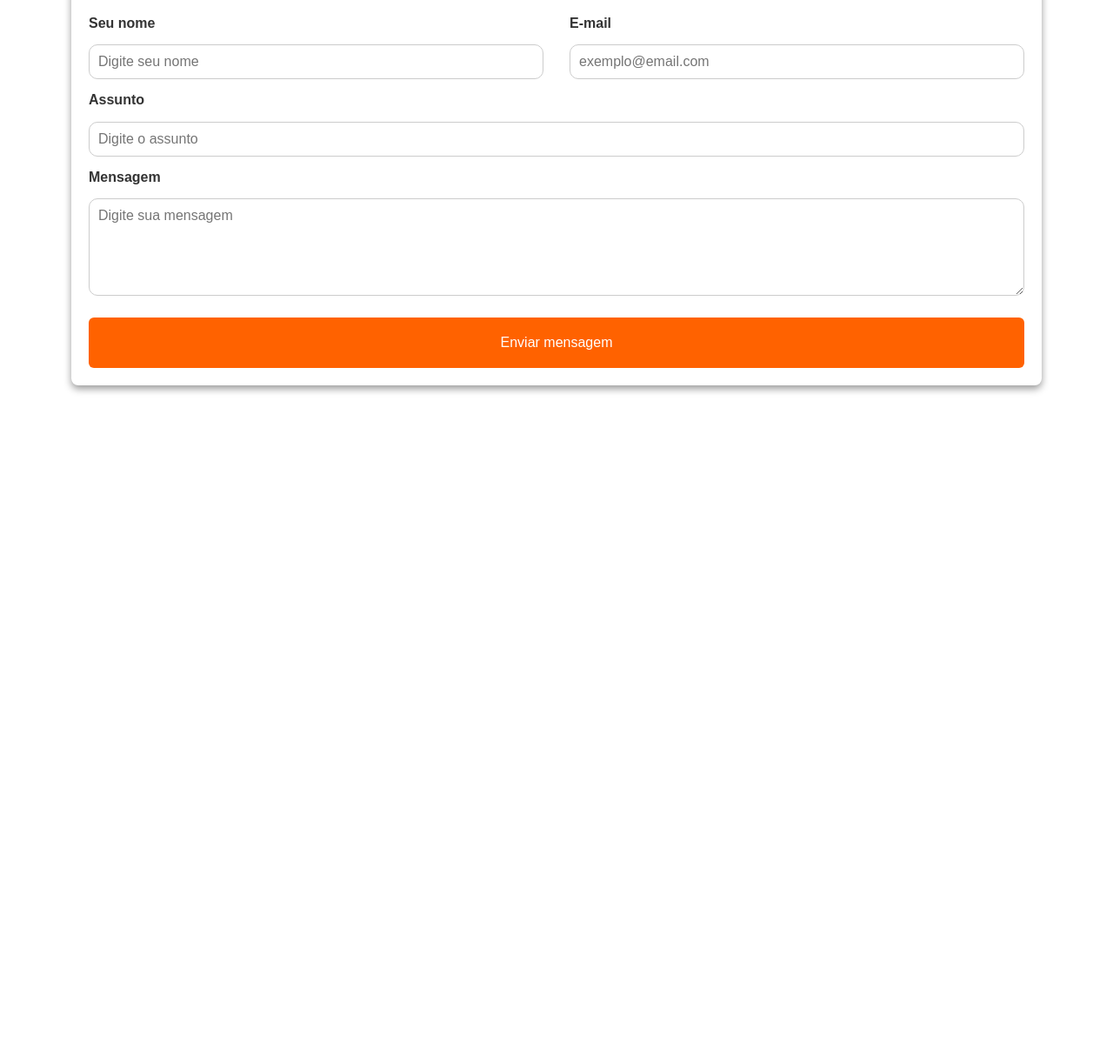
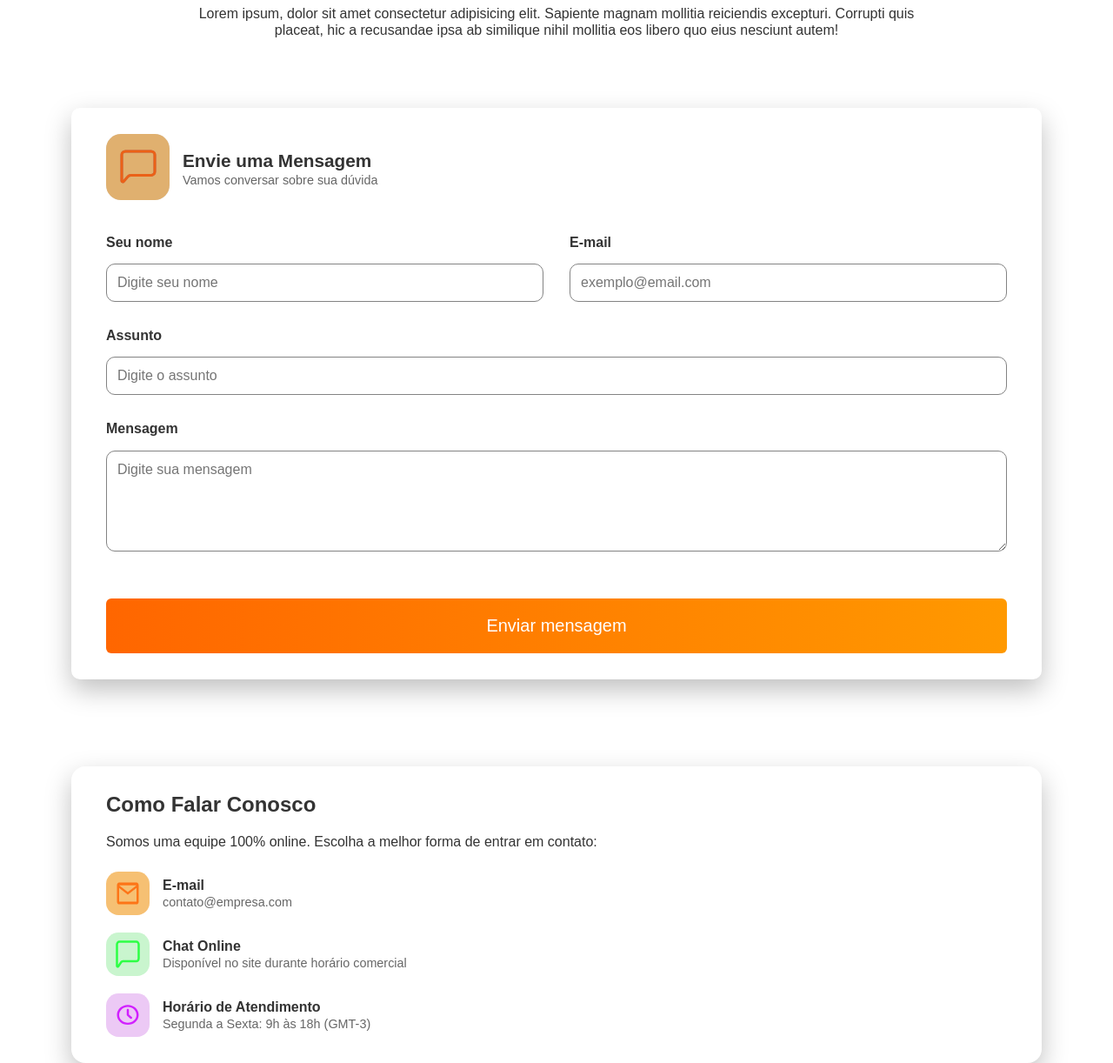
Before and after one commit to Profile-PROA/Profile, a plain HTML site: page pages/contact.html in a window 1280 px wide. Shown: the part 172-1394 px from the top of the page at 87% size. Before the commit the page ends 800 px from the top, so only its background shows below. Drawn offline with Linux system fonts and the light colour scheme; a script that the page names is missing.

Commit message:
Atualização da página contato
Página contato em andamento.

Próximos passos:
- Terminar a parte de perguntas frequentes.
- Aplicar o cabeçalho e footer.

```diff
--- a/css/contact.css
+++ b/css/contact.css
@@ -18,28 +18,68 @@ body{
 
 
 /* ---- PÁGINA ---- */
+
 #titulo {
    text-align: center;
    font-size: 2rem;
-   margin-bottom: 10px;
+   margin-bottom: 30px;
+}
+
+#texto_linear {
+  background: linear-gradient(to right, #ff6600, #ff9900);
+  -webkit-background-clip: text;   /* necessário no Chrome/Safari */
+  -webkit-text-fill-color: transparent;
+  background-clip: text;
+}
+
+
+#area_subtitulo{
+   width: 70%;
+   margin: 0 auto;
 }
 
 #subtitulo {
    text-align: center;
+   margin-bottom: 40px;
+}
+
+.header_formulario {
+   display: flex;
+   align-items: center;
+   gap: 15px;
+   margin-bottom: 20px;
+}
+
+.icon_box{
+   background: #ffebd6;
+   color: #FF6600;
+   font-size: 1.5rem;
+   padding: 15px;
+   border-radius: 12px;
+}
+
+.header_formulario h2 {
+   margin: 0;
+   font-size: 1.3rem;
+}
+
+.header_formulario p {
+   margin: 2px 0 0;
    color: #666;
-   margin-bottom: 30px;
+   font-size: 0.9rem;
 }
 
 form {
    max-width: 90%;
    margin: 0 auto 40px;
    background-color: #fff;
-   padding: 20px;
-   border-radius: 8px;
-   box-shadow: 0 4px 8px rgba(0,0,0,0.40);
+   padding: 30px 40px;
+   border-radius: 10px;
+   box-shadow: 0 12px 30px rgba(0, 0, 0, 0.25);
+   margin-top: 80px;
 }
 
-label {
+form label {
    display: block;
    margin-top: 15px;
    font-weight: bold;
@@ -47,9 +87,9 @@ label {
 
 input, textarea{
    width: 100%;
-   padding: 10px;
+   padding: 12px;
    margin-top: 15px;
-   border: 1px solid #ccc;
+   border: 1px solid #838383;
    border-radius: 10px;
    font-size: 1rem;
 }
@@ -57,25 +97,76 @@ input, textarea{
 .campo_duplo {
    display: flex;
    gap: 30px;
+   margin-bottom: 30px;
 }
 
 .campo_duplo div {
    flex: 1;
 }
 
+.campo {
+   margin-bottom: 30px;
+}
+
 button {
    margin-top: 20px;
    width: 100%;
    padding: 20px;
-   background: #FF6200;
+   background: linear-gradient(to right, #ff6600, #ff9900);
    color: white;
    border-radius: 6px;
-   font-size: 1rem;
+   font-size: 20px;
    cursor: pointer;
 }
 
 button:hover {
-   background-color: #e55b00;
+   background: linear-gradient(to right, #e55b00, #ff7700);
+}
+
+.contato_info {
+   max-width: 90%;
+   margin: 40px auto;
+   background: #fff;
+   padding: 30px 40px;
+   border-radius: 16px;
+   box-shadow: 0 12px 30px rgba(0, 0, 0, 0.25);
+   margin-top: 100px;
+}
+
+.contato_info h2 {
+   margin-bottom: 20px;
+}
+
+.info_cards {
+   display: flex;
+   flex-direction: column;
+   gap: 20px;
+   margin-top: 25px;
+}
+
+.info_item{
+   display: flex;
+   align-items: center;
+   gap: 15px;
+}
+
+.icon {
+   width: 50px;
+   height: 50px;
+   border-radius: 12px;
+   display: flex;
+   align-items: center;
+   justify-content: center;
+}
+
+.info_texto_item h3 {
+  margin: 0;
+  font-size: 1rem;
+}
+.info_texto_item p {
+  margin: 2px 0 0;
+  color: #666;
+  font-size: 0.9rem;
 }
 
 /* ---- RODAPÉ ----- */
--- a/pages/contact.html
+++ b/pages/contact.html
@@ -23,10 +23,23 @@
 
     <!-- Corpo do site - main -->
     <main>
-        <h1 id="titulo">Entre em Contato</h1>
-        <p id="subtitulo">Lorem ipsum, dolor sit amet consectetur adipisicing elit. Sapiente magnam mollitia reiciendis excepturi. Corrupti quis placeat, hic a recusandae ipsa ab similique nihil mollitia eos libero quo eius nesciunt autem!</p>
+        <div id="titulo">
+            <h1>Entre em <span id="texto_linear">Contato</span></h1>
+        </div>
+        <div id="area_subtitulo">
+            <p id="subtitulo">Lorem ipsum, dolor sit amet consectetur adipisicing elit. Sapiente magnam mollitia reiciendis excepturi. Corrupti quis placeat, hic a recusandae ipsa ab similique nihil mollitia eos libero quo eius nesciunt autem!</p>
+        </div>
 
         <form>
+            <div class="header_formulario">
+                <div class="icon-box">
+                    <img src="../assets/images/caixamensagem.svg" alt="Caixa de Mensagem">
+                </div>
+                <div>
+                    <h2>Envie uma Mensagem</h2>
+                    <p>Vamos conversar sobre sua dúvida</p>
+                </div>
+            </div>
             <div class="campo_duplo">
                 <div>
                     <label for="nome">Seu nome</label>
@@ -39,14 +52,56 @@
                 </div>
             </div>
 
-            <label for="assunto">Assunto</label>
-            <input type="text" id="assunto" placeholder="Digite o assunto">
+            <div class="campo">
+                <label for="assunto">Assunto</label>
+                <input type="text" id="assunto" placeholder="Digite o assunto">
+            </div>
 
-            <label for="mensagem">Mensagem</label>
-            <textarea id="mensagem" rows="5" placeholder="Digite sua mensagem"></textarea>
+            <div class="campo">
+                <label for="mensagem">Mensagem</label>
+                <textarea id="mensagem" rows="5" placeholder="Digite sua mensagem"></textarea>
+            </div>
 
             <button type="submit">Enviar mensagem</button>
         </form>
+
+        <section class="contato_info">
+            <h2>Como Falar Conosco</h2>
+            <p>Somos uma equipe 100% online. Escolha a melhor forma de entrar em contato:</p>
+
+            <div class="info_cards">
+                <div class="info_item">
+                    <div class="icon email_icon">
+                        <img src="../assets/images/caixaemail.svg" alt="E-mail">
+                    </div>
+                    <div class="info_texto_item">
+                        <h3>E-mail</h3>
+                        <p>contato@empresa.com</p>
+                    </div>
+                </div>
+
+                <div class="info_item">
+                    <div class="icon chat_icon">
+                        <img src="../assets/images/caixamensagemverde.svg" alt="Chat Online">
+                    </div>
+                    <div class="info_texto_item">
+                        <h3>Chat Online</h3>
+                        <p>Disponível no site durante horário comercial</p>
+                    </div>
+                </div>
+
+                <div class="info_item">
+                    <div class="icon horario_icon">
+                        <img src="../assets/images/caixahorario.svg" alt="Horário de Atendimento">
+                    </div>
+                    <div class="info_texto_item">
+                        <h3>Horário de Atendimento</h3>
+                        <p>Segunda a Sexta: 9h às 18h (GMT-3)</p>
+                    </div>
+                </div>
+            </div>
+        </section>
+
     </main>
 
     <!-- Rodapé -->
```
Also changed, not shown: assets/images/caixaemail.svg (added), assets/images/caixahorario.svg (added), assets/images/caixamensagem.svg (added), assets/images/caixamensagemverde.svg (added).
